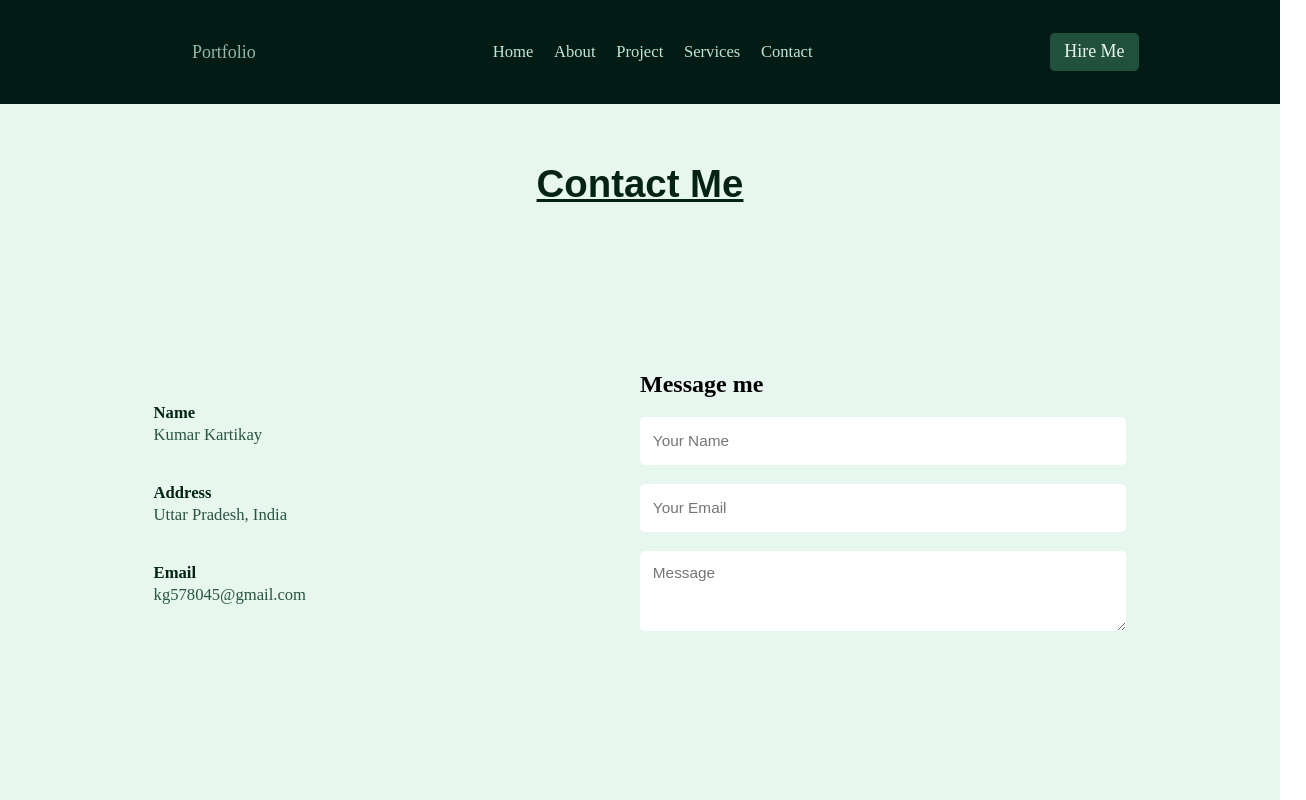
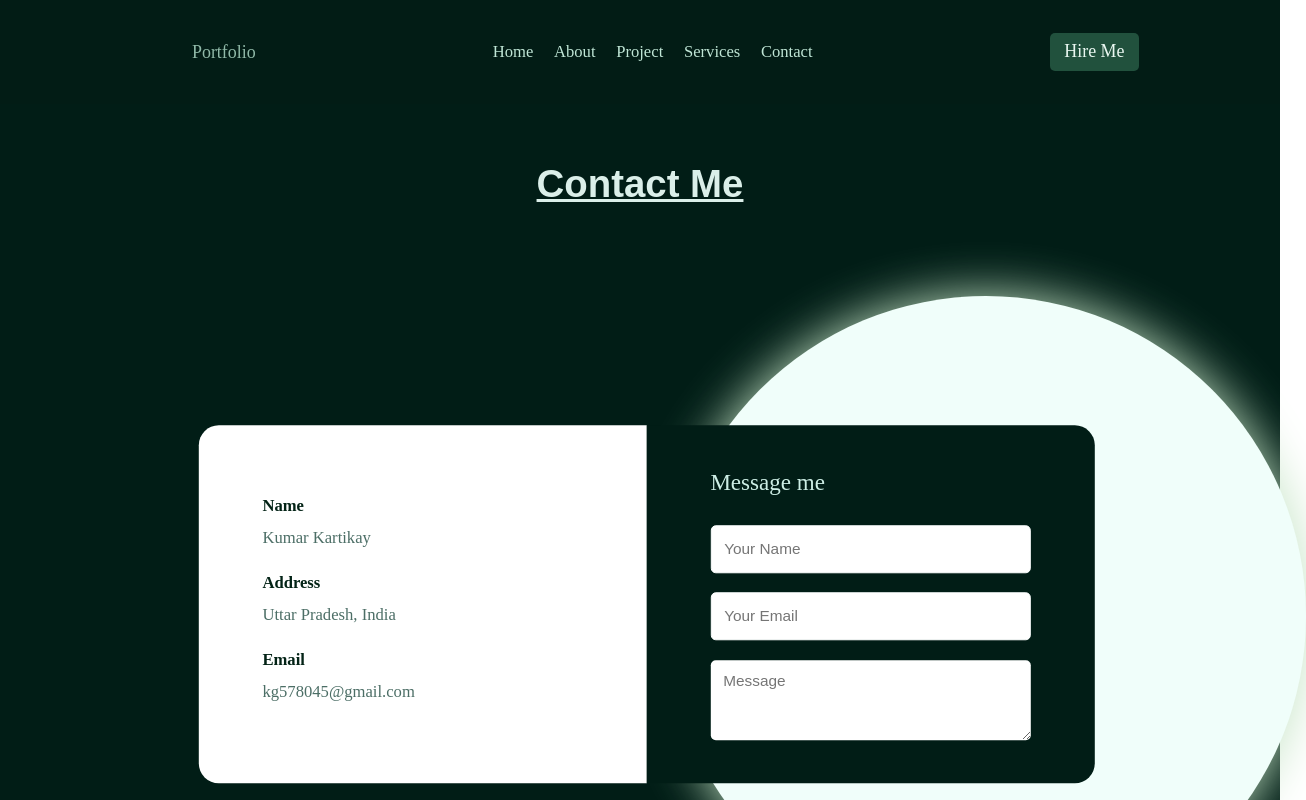
Before and after one commit to Kartikay786/Portfolio, a React (Vite) app: page /contact in a window 1280 px wide. Shown: the top 800 px of the page, 1306 px wide, since content can reach past the window. Built offline with nearby package versions, Linux system fonts and the light colour scheme.

Commit message:
new contactpage

```diff
--- a/src/Component/about/about.css
+++ b/src/Component/about/about.css
@@ -85,7 +85,7 @@
     align-items: center;
     justify-content: center;
     width: 100vw;
-    background-color: rgb(2, 28, 21);
+    background-color: rgb(1, 29, 22);
     padding: 20vh 0;
 }
 .toppage{
--- a/src/Component/contact/contact.css
+++ b/src/Component/contact/contact.css
@@ -1,10 +1,14 @@
 .contactpage{
-    height: 100vh;
+    height: 150vh;
     width: 100vw;
-    background-color: rgb(231, 247, 240);
+    background:rgb(1, 29, 22)
+    /* background-color: rgb(231, 247, 240); */
+}
+.contactpage .tittle h2{
+    color: rgb(219, 239, 233);
 }
 .contactcontainer{
-    height: 60vh;
+    height: 30vh;
     width: 100%;
     /* background-color: black; */
     display: flex;
@@ -14,9 +18,13 @@
     height: 100%;
     width: 50%;
     /* background-color: blue; */
+    background-color: white;
     display: flex;
     flex-direction: column;
     justify-content: center;
+    border-top-left-radius: 20px;
+    border-bottom-left-radius: 20px;
+    padding: 5vw;
 }
 .mydets .text{
     height: 10vh;
@@ -30,13 +38,20 @@
     display: flex;
     flex-direction: column;
     justify-content: center;
-
+    background-color: rgb(1, 29, 22);
+    border-top-right-radius: 20px;
+    border-bottom-right-radius: 20px;
+    padding: 5vw;
+}
+.form h2{
+    color: rgb(205, 238, 229);
+    font-weight: 400;
 }
 .mydets h2{
     font-size: 1.3vw;
     font-weight: 500;
     line-height: 1.7vw;
-    color: rgb(41, 84, 65);
+    color: rgb(76, 110, 102);
 }
 .mydets .heading{
     font-weight: 650;
@@ -56,6 +71,9 @@ input{
     margin-top: 1.5vw;
     padding: 0px 1vw;
     font-size: 1.2vw;
+    /* background: rgb(9, 40, 32); */
+   color: rgb(230, 251, 245);
+    border: 1.5px solid rgb(253, 255, 255);
 }
 textarea{
     height: 10vh;
@@ -66,3 +84,20 @@ textarea{
     border: none;
     border-radius: 5px;
 }
+.circle{
+    height: 50vw;
+    width: 50vw;
+    border-radius: 50%;
+    background-color: rgb(240, 254, 250);
+    transform: translate(80%,5%);
+    box-shadow: 0px 0px 50px rgb(197, 228, 197);
+}
+.contactcontainer .textbox{
+    height: 28vw;
+    width: 70vw;
+    /* background-color: rgb(38, 81, 38); */
+    transform: translate(5%,45%);
+    position: absolute;
+    display: flex;
+
+}
--- a/src/Component/contact/contact.jsx
+++ b/src/Component/contact/contact.jsx
@@ -11,7 +11,10 @@ function Contact(){
                 <h2>Contact Me</h2>
             </div>
             <div className="contactcontainer">
-                <div className="mydets">
+
+                <div className="circle"></div>
+                <div className="textbox">
+                     <div className="mydets">
                     <div className="text">
                         <h2  className='heading'>Name</h2>
                         <h2>Kumar Kartikay</h2>
@@ -33,11 +36,10 @@ function Contact(){
                         <textarea name="Message" id="" placeholder='Message'></textarea>
                     </form>
                 </div>
+                </div>
 
             </div>
-            <div className="sociallink">
 
-            </div>
         </div>
         </>
       )
--- a/src/Component/footer/footer.css
+++ b/src/Component/footer/footer.css
@@ -1,7 +1,7 @@
 footer{
     height:10vh;
     width: 100%;
-    background-color:  rgb(0, 31, 17);
+    background-color:  rgb(0, 13, 10);
     display: flex;
     flex-direction: column;
     align-items: center;
```
